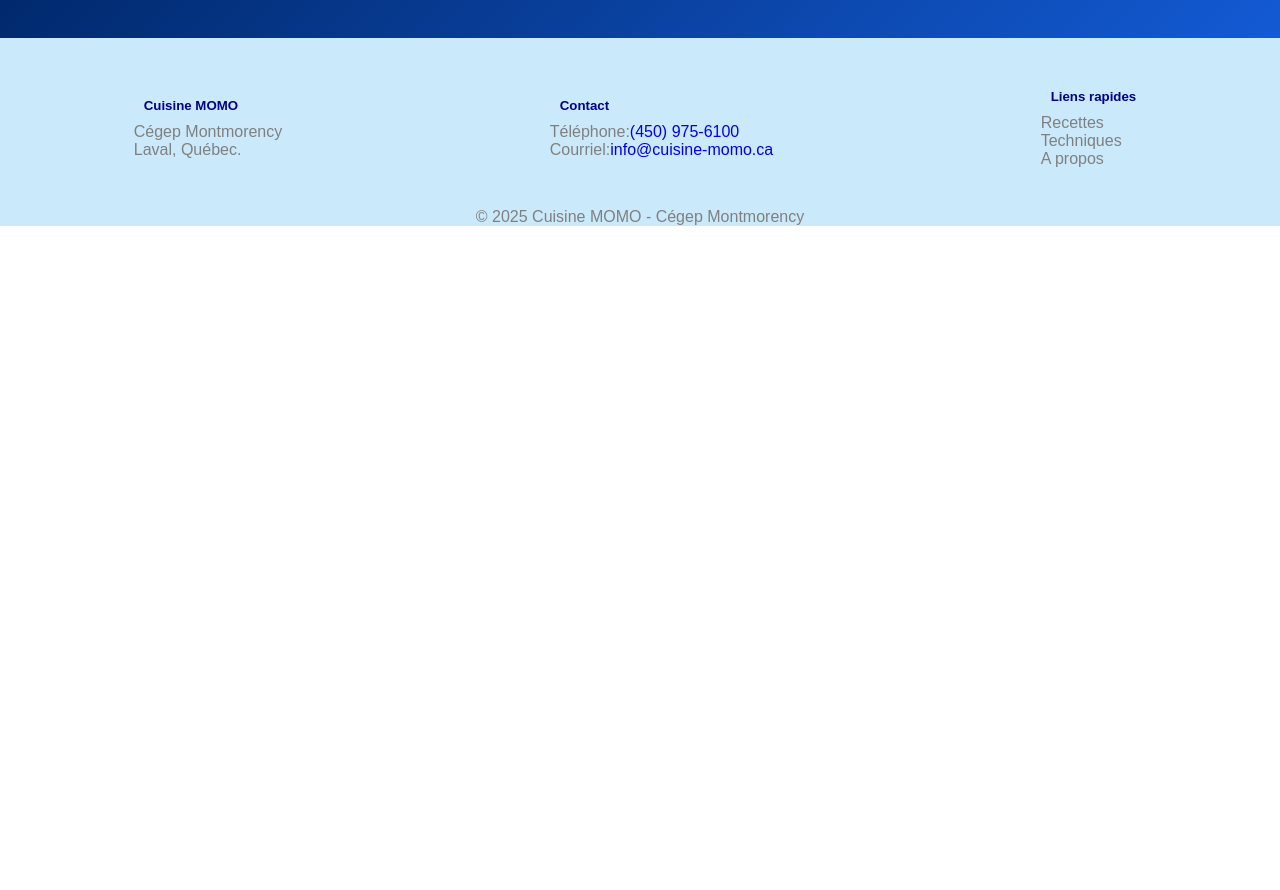
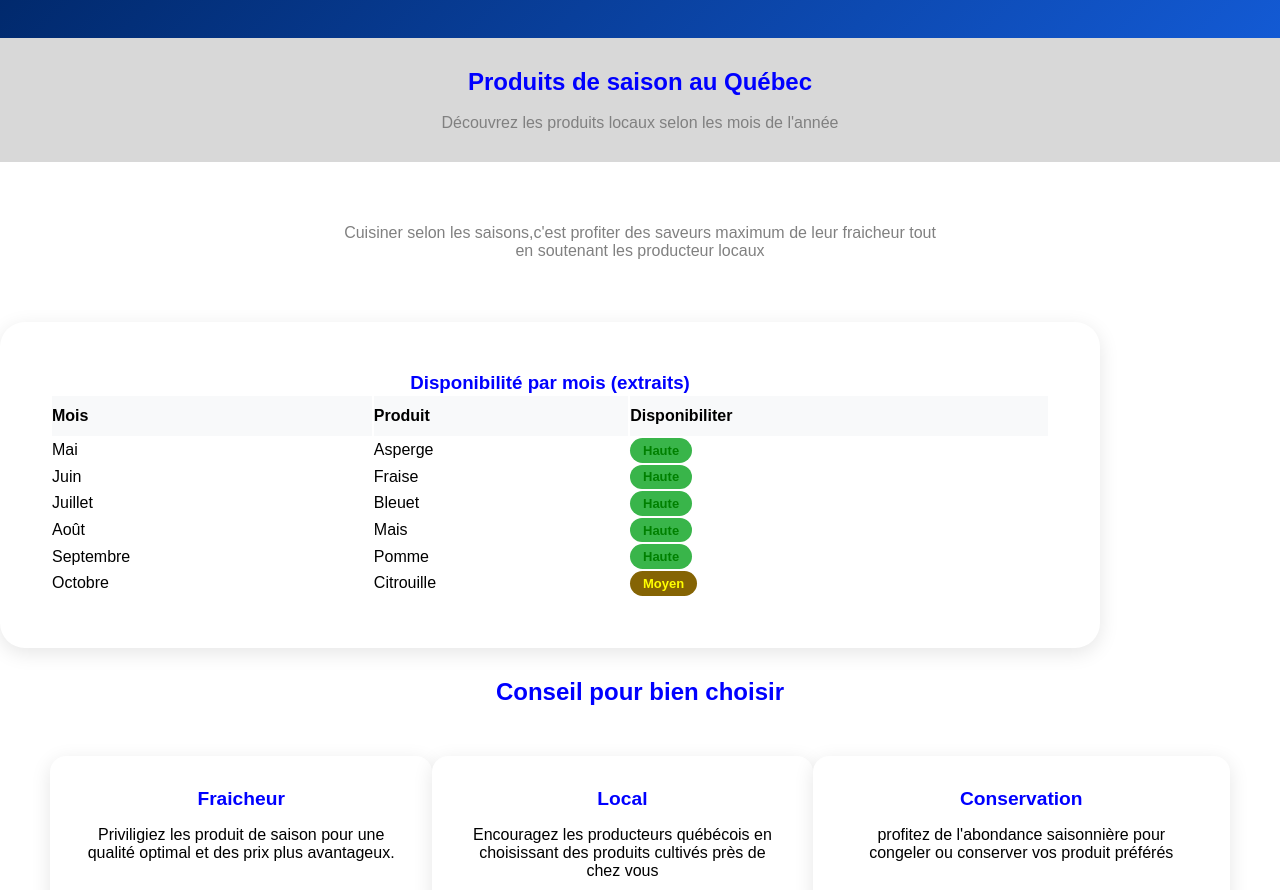
Before and after one commit to 2609203/interface-web, a plain HTML site: page TP1/fichier HTML/dossier pages/saisonnier.html in a window 1280 px wide. Shown: the part 62-952 px from the top of the page. Before the commit the page ends 800 px from the top, so only its background shows below. Drawn offline with Linux system fonts and the light colour scheme.

Commit message:
TP1,Saisonnier

```diff
--- a/TP1/fichier HTML/dossier pages/saisonnier.html
+++ b/TP1/fichier HTML/dossier pages/saisonnier.html
@@ -6,7 +6,7 @@
         <meta name="viewport" content="width=device-width, initial-scale=1.0">
         <link rel="stylesheet" href="../dossier styles/main.css" />
         <link rel="stylesheet" href="../dossier styles/saisonnier.css" />
-        <title>Accueil</title>
+        <title>Saisonnier</title>
     </head>
 
 
@@ -17,16 +17,97 @@
         </div>
         <nav >
         <ul>
-        <li id="current"><a href="/TP1/fichier HTML/index.html">Accueil</a></li>
+        <li><a href="/TP1/fichier HTML/index.html">Accueil</a></li>
         <li><a href="/TP1/fichier HTML/dossier pages/recettes.html">Recettes</a></li>
         <li><a href="/TP1/fichier HTML/dossier pages/techniques.html">Techniques</a></li>
-        <li><a href="/TP1/fichier HTML/dossier pages/saisonnier.html">saisonnier</a></li>
+        <li id="current"><a href="/TP1/fichier HTML/dossier pages/saisonnier.html">saisonnier</a></li>
         <li><a href="">A proppos</a></li>
         </ul>
         </nav>
     </header>
 
     <main>
+        <section>
+            <h1>Produits de saison au Québec</h1>
+            <br>
+            <p>Découvrez les produits locaux selon les mois de l'année</p>
+
+        </section>
+
+        <div id="texteEnTete"><p>Cuisiner selon les saisons,c'est profiter des saveurs maximum de leur fraicheur tout<br>
+                 en soutenant les producteur locaux</p></div>
+
+        <article>
+
+            <div id="tableau">
+            <table>
+                <caption><h3>Disponibilité par mois (extraits)</h3></caption>
+                <thead>
+                    <tr>
+                        <th scope="col">Mois</th>
+                        <th scope="col">Produit</th>
+                        <th scope="col">Disponibiliter</th>
+                    </tr>
+                </thead>
+                <tbody>
+                    <tr>
+                        <td>Mai</td>
+                        <td>Asperge</td>
+                        <td><div class="Facile">Haute</div></td>
+                    </tr>
+                    <tr>
+                        <td>Juin</td>
+                        <td>Fraise</td>
+                        <td><div class="Facile">Haute</div></td>
+                    </tr>
+                    <tr>
+                        <td>Juillet</td>
+                        <td>Bleuet</td>
+                        <td><div class="Facile">Haute</div></td>
+                    </tr>
+                    <tr>
+                        <td>Août</td>
+                        <td>Mais</td>
+                        <td><div class="Facile">Haute</div></td>
+                    </tr>
+                    <tr>
+                        <td>Septembre</td>
+                        <td>Pomme</td>
+                        <td><div class="Facile">Haute</div></td>
+                    </tr>
+                    <tr>
+                        <td>Octobre</td>
+                        <td>Citrouille</td>
+                        <td><div class="Moyen">Moyen</div></td>
+                    </tr>
+                </tbody>
+            </table>
+            </div>
+            </article>
+
+             <div id="Conseil"><h2>Conseil pour bien choisir</h2></div>
+
+            <article class="GrilleInfo">
+
+
+            <div class="info" id="Fraicheur">
+             <h3>Fraicheur</h3>
+             <p>Priviligiez les produit de saison pour une qualité optimal et des prix plus avantageux.</p>
+            </div>
+
+            <div class="info" id="Local">
+             <h3>Local</h3>
+             <p>Encouragez les producteurs québécois en choisissant des produits cultivés près de chez vous</p>
+            </div>
+
+            <div class="info" id="Conservation">
+             <h3>Conservation</h3>
+             <p>profitez de l'abondance saisonnière pour congeler ou conserver vos produit préférés</p>
+            </div>
+
+        </article>
+
+
 
     </main>
 
--- a/TP1/fichier HTML/dossier styles/saisonnier.css
+++ b/TP1/fichier HTML/dossier styles/saisonnier.css
@@ -0,0 +1,108 @@
+section{
+    display: flex;
+    flex-direction: column;
+    align-items: center;
+    justify-content: center;
+    background-color:#d8d8d8;
+    padding: 30px;
+}
+
+section h1{
+    color: blue;
+}
+
+section p{
+    color: grey;
+
+}
+
+#texteEnTete{
+    color: grey;
+    display: flex;
+    justify-content: center;
+    align-items: center;
+    text-align: center;
+    padding: 30px;
+    height: 100px;
+}
+
+#tableau{
+    display: flex;
+    border-radius: 25px;
+    box-shadow: 0 5px 20px rgba(0,0,0,0.1);
+
+
+    width: fit-content;
+    padding: 50px;
+}
+
+
+
+article table{
+    width: 1000px;
+
+
+}
+
+article table caption{
+    color: blue;
+}
+
+
+
+article thead{
+    background-color: #f8f9fa;
+    font-weight: 600;
+    text-align: left;
+    height: 40px;
+}
+
+
+
+article td div{
+    width: fit-content;
+}
+
+.GrilleInfo{
+display: grid;
+grid-template-areas:
+    "Fraicheur Local Conservation";
+grid-template-columns: repeat(auto-fit,minmax(250,1fr));
+text-align: center;
+padding: 50px;
+}
+
+.GrilleInfo h3{
+    font-size:1.2rem ;
+    color: blue;
+    margin-bottom: 1rem;
+}
+
+#Conseil{
+    grid-area: conseil;
+    text-align: center;
+    color: blue;
+    padding-top: 30px;
+}
+
+.GrilleInfo > #Fraicheur{
+    grid-area: Fraicheur;
+    padding: 2rem;
+}
+
+.GrilleInfo > #Local{
+    grid-area: Local;
+    padding: 2rem;
+}
+
+.GrilleInfo > #Conservation{
+    grid-area: Conservation;
+    padding: 2rem;
+}
+
+.GrilleInfo .info{
+    background-color: white ;
+    border-radius: 16px;
+    box-shadow: 0 5px 20px rgba(0,0,0,0.1);
+    width: fit-content;
+}
```
Also changed, not shown: TP1/fichier HTML/dossier pages/techniques.html (+2 -2 lines).
